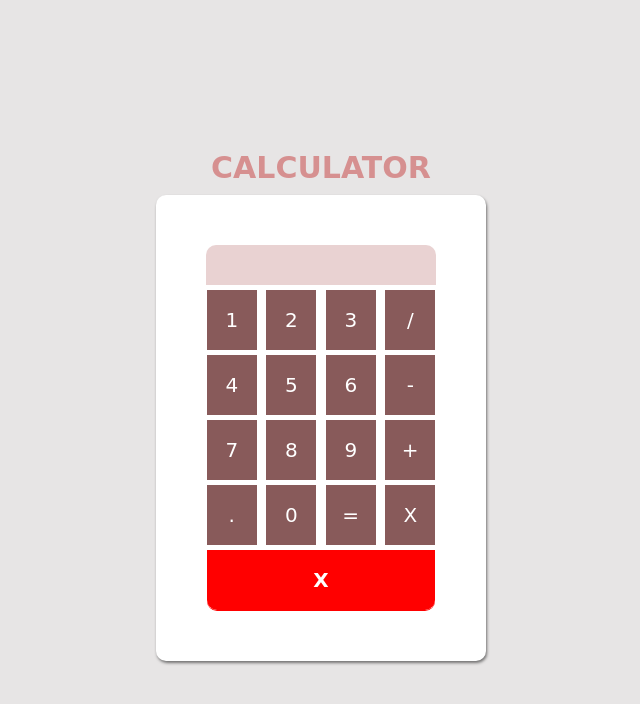
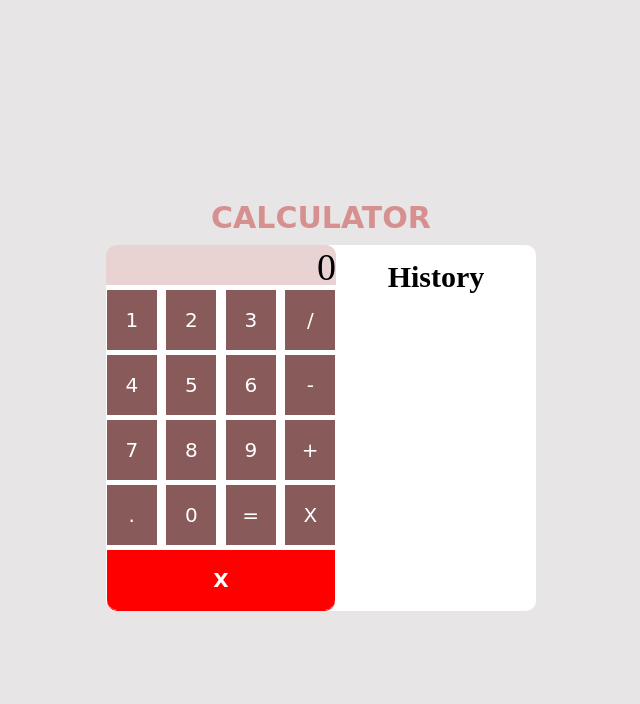
Before and after one commit to kika1s1/LGMVIP-Web-4, a plain HTML site: page index.html in a window 1280 px wide. Shown: the whole page, without its empty margins (319-959 px from the left). Drawn offline with Linux system fonts and the light colour scheme.

Commit message:
history controllers is added

```diff
--- a/css/styles.css
+++ b/css/styles.css
@@ -17,6 +17,14 @@ html {
     justify-content: center;
     background-color: #e7e5e5;
 }
+.main--container {
+    display: flex;
+    background-color: #fff;
+    justify-content: center;
+    border-radius: 1rem;
+
+}
+
 .logo {
     margin: 1rem;
     font-size: 3rem;
@@ -25,15 +33,13 @@ html {
 }
 .container {
 
-    padding: 5rem;
-    background-color: #fff;
     border-radius: 1rem;
-    box-shadow: 1px 2px 3px rgba(0,0,0,0.5);
     display: flex;
     font-size: 3.8rem;
     align-items: center;
     justify-content: center;
     flex-direction: column;
+
 }
 .screen{
     width: 100%;
@@ -84,3 +90,13 @@ button:active {
     color: #fff;
 
 }
+
+.history {
+    padding: 1rem 3rem;
+    text-align: center;
+    font-size: 1.5rem;
+    width: 20rem;
+}
+.history h1 {
+    margin: 0.5rem 1rem;
+}
--- a/index.html
+++ b/index.html
@@ -1,18 +1,20 @@
 <!DOCTYPE html>
 <html lang="en">
   <head>
-    <meta charset="UTF-8">
-    <meta name="viewport" content="width=device-width, initial-scale=1.0">
+    <meta charset="UTF-8" />
+    <meta name="viewport" content="width=device-width, initial-scale=1.0" />
     <title>Calculator</title>
-    <link rel="stylesheet" href="css/styles.css">
+    <link rel="stylesheet" href="css/styles.css" />
   </head>
   <body>
-
     <div class="main">
       <h1 class="logo">CALCULATOR</h1>
+
+      <div class="main--container">
+
           <div class="container">
             <div class="screen">
-                <span id="screen" class="display" ></span>
+              <span id="screen" class="display">0</span>
             </div>
             <div class="buttons">
               <div class="form--group">
@@ -44,6 +46,11 @@
               </div>
       </div>
         </div>
+           <div class="history">
+                <h1>History</h1>
+                <div id="history"><span id="history--display"></span></div>
+            </div>
+      </div>
     </div>
 
     <script src="js/script.js"></script>
--- a/js/script.js
+++ b/js/script.js
@@ -1,5 +1,7 @@
 const buttons = document.querySelectorAll('button')
 const screen = document.getElementById('screen')
+const historyDisplay = document.getElementById('history--display')
+
 
 
 buttons.forEach(button => {
@@ -13,7 +15,10 @@ buttons.forEach(button => {
 
         } else if (number === '=') {
             const prev = screen.textContent
+
             screen.textContent = eval(prev)
+            historyDisplay.innerHTML += prev.toString() + " = " + eval(prev) + "<br/>"
+
         } else if (number === 'delete') {
             screen.textContent = '0'
         }
@@ -24,7 +29,11 @@ buttons.forEach(button => {
 document.addEventListener('keypress', (e) => {
     if (e.key === 'Enter') {
 
+        const dsply = screen.textContent
         const prev = eval(screen.textContent)
+
+        historyDisplay.innerHTML += screen.textContent.toString() +" = "+ prev +"<br/>"
+
         screen.textContent = prev
 
     } else if (e.key !== 'Enter') {
```
Lines whose indentation alone changed are shown as unchanged.
